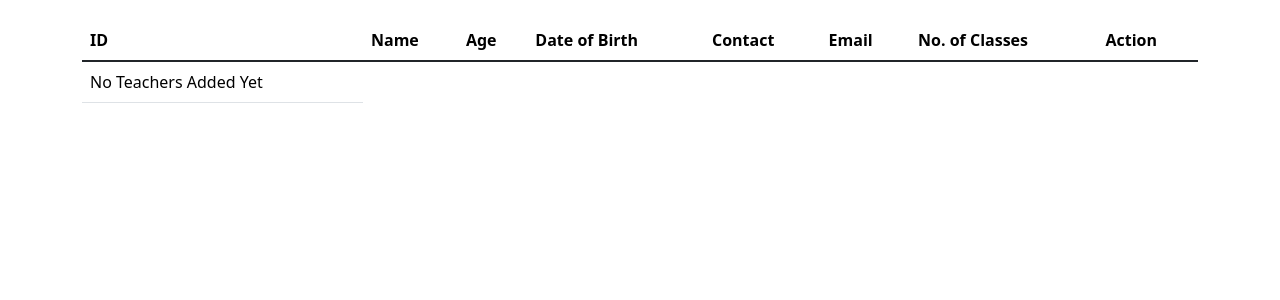
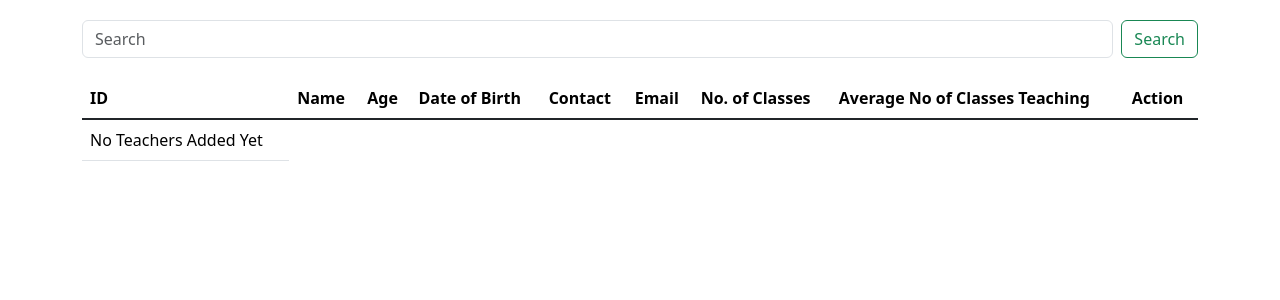
Before and after one commit to ashwin3082002/management, a Django app: template templates/teacher/teachers_view.html in a window 1280 px wide. Shown: the part 56-356 px from the top of the page. Run offline with Django 4.2, Linux system fonts and the light colour scheme; the template is opened without the code that fills it, so the values that code supplies are empty; some libraries are stand-ins or nearby versions.

Commit message:
average no of classes
implemented extra credit feature

```diff
--- a/management/settings.py
+++ b/management/settings.py
@@ -44,6 +44,7 @@ INSTALLED_APPS = [
     'django.contrib.messages',
     'django.contrib.staticfiles',
     'database',
+    'mathfilters',
 ]
 
 MIDDLEWARE = [
--- a/templates/teacher/teachers_view.html
+++ b/templates/teacher/teachers_view.html
@@ -1,12 +1,34 @@
 {% extends "dashboard/layout.html" %}
+{% load mathfilters %}
 
 {% block dashboard_title %}View Teachers{% endblock dashboard_title %}
+
+{% block dashboard_head %}
+
+<script>
+
+  function searchTable() {
+    var input, filter, table, tr, td, i, txtValue;
+
+</script>
+
+{% endblock dashboard_head %}
 
 {% block dashboard_body %}
 
 <div class="container" style="margin-top: 20px;">
 
-<table class="table">
+  <form class="d-flex" role="search">
+    <input class="form-control me-2" type="search" placeholder="Search" aria-label="Search">
+    <button class="btn btn-outline-success" type="submit">Search</button>
+  </form>
+
+</div>
+
+
+<div class="container" style="margin-top: 20px;">
+
+<table id="teachers_table" class="table">
     <thead>
       <tr>
         <th scope="col">ID</th>
@@ -16,6 +38,7 @@
         <th scope="col">Contact</th>
         <th scope="col">Email</th>
         <th scope="col">No. of Classes</th>
+        <th scope="col">Average No of Classes Teaching</th>
         <th scope="col">Action</th>
       </tr>
     </thead>
@@ -31,6 +54,7 @@
         <td>{{teacher.phone_number}}</td>
         <td>{{teacher.email}}</td>
         <td>{{teacher.classes}}</td>
+        <td>{{teacher.classes|div:total_no_of_classes}} </td>
         <td>
           <a href="/dashboard/teacher/edit/{{teacher.id}}" class="btn btn-primary">Edit</a>
           <a href="/dashboard/teacher/delete/{{teacher.id}}" class="btn btn-danger">Delete</a>
```
Also changed, not shown: management/views.py (+31 -2 lines).
